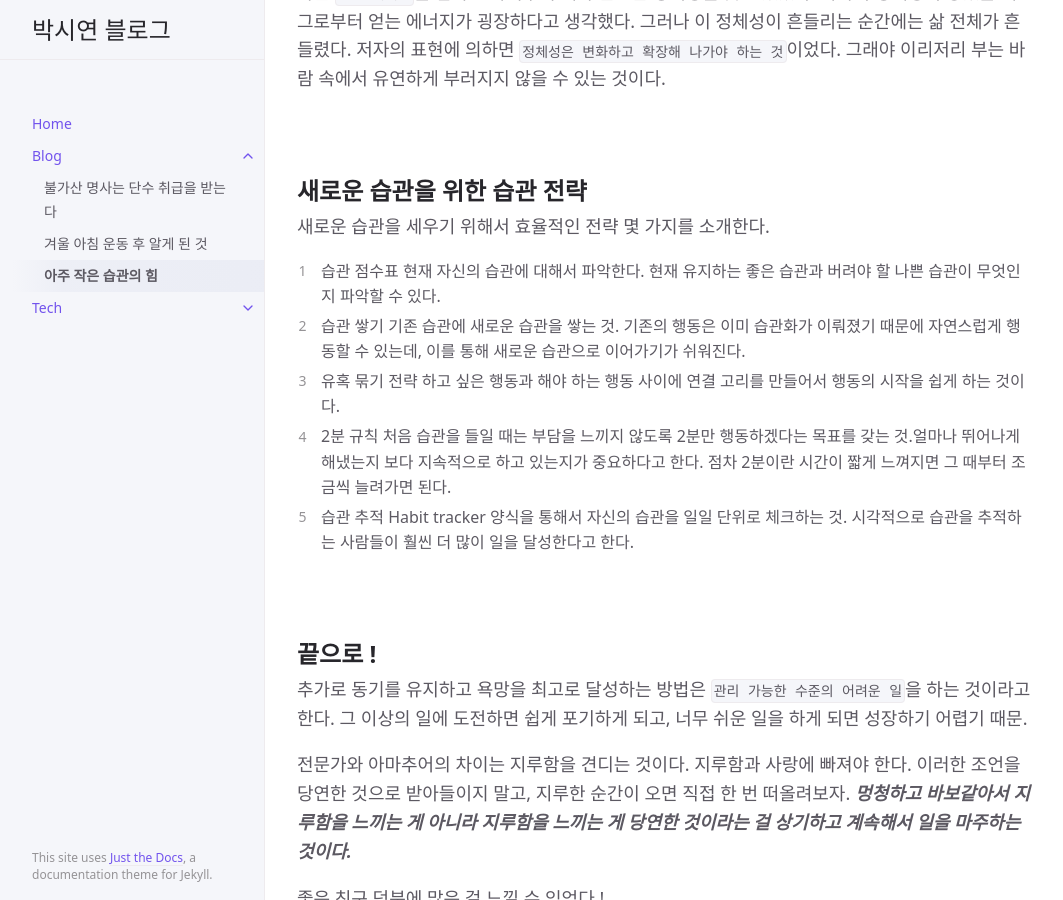
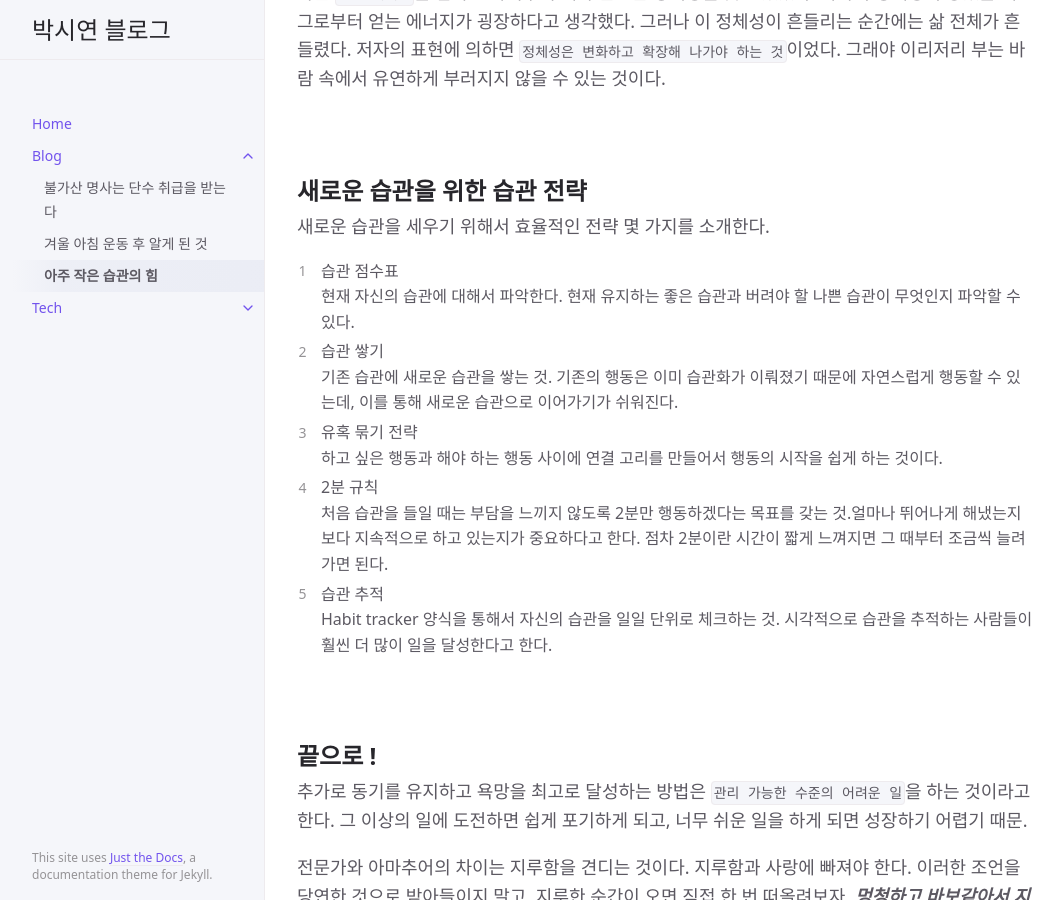
Before and after one commit to Siyeon-dev/Siyeon-dev.github.io, a Jekyll site: the page built from docs/blog/2021-01-15-atomic_habits_report.md, in a window 1280 px wide and 900 px high, scrolled down 2627 px. Shown: the whole window, without its empty margins (107-1170 px from the left). Built offline with Jekyll 4.4.1, drawn with Linux system fonts in a browser that asks for light colours.

Commit message:
아주 작은 습관의 힘 독후감 markdown detail 수정

```diff
--- a/docs/blog/2021-01-15-atomic_habits_report.md
+++ b/docs/blog/2021-01-15-atomic_habits_report.md
@@ -52,15 +52,15 @@ comments: true
 
 ## 새로운 습관을 위한 습관 전략
 새로운 습관을 세우기 위해서 효율적인 전략 몇 가지를 소개한다.
-1. 습관 점수표
+1. 습관 점수표 <br>
 현재 자신의 습관에 대해서 파악한다. 현재 유지하는 좋은 습관과 버려야 할 나쁜 습관이 무엇인지 파악할 수 있다.
-2. 습관 쌓기
+2. 습관 쌓기 <br>
 기존 습관에 새로운 습관을 쌓는 것. 기존의 행동은 이미 습관화가 이뤄졌기 때문에 자연스럽게 행동할 수 있는데, 이를 통해 새로운 습관으로 이어가기가 쉬워진다.
-3. 유혹 묶기 전략
+3. 유혹 묶기 전략 <br>
 하고 싶은 행동과 해야 하는 행동 사이에 연결 고리를 만들어서 행동의 시작을 쉽게 하는 것이다.
-4. 2분 규칙
+4. 2분 규칙 <br>
 처음 습관을 들일 때는 부담을 느끼지 않도록 2분만 행동하겠다는 목표를 갖는 것.얼마나 뛰어나게 해냈는지 보다 지속적으로 하고 있는지가 중요하다고 한다. 점차 2분이란 시간이 짧게 느껴지면 그 때부터 조금씩 늘려가면 된다.
-5. 습관 추적
+5. 습관 추적 <br>
 Habit tracker 양식을 통해서 자신의 습관을 일일 단위로 체크하는 것. 시각적으로 습관을 추적하는 사람들이 훨씬 더 많이 일을 달성한다고 한다.
 
 <br>
```
Also changed, not shown: _posts/2021-01-15-atomic_habits_report.md (+5 -5 lines).
